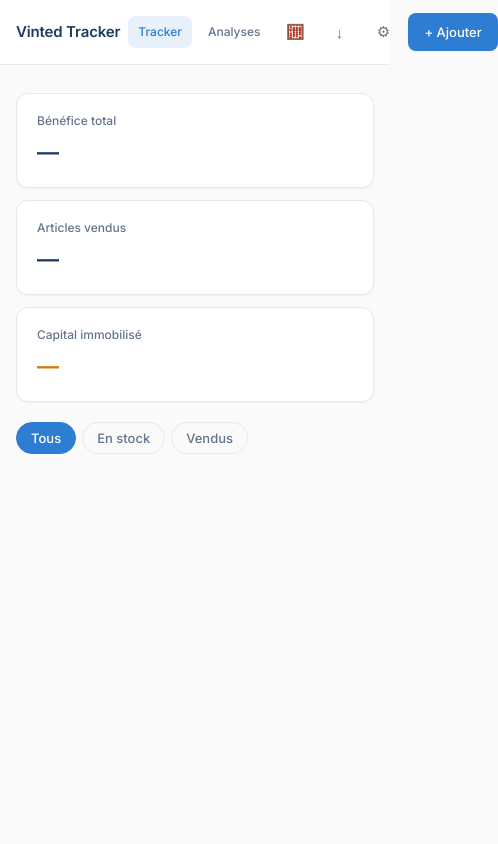
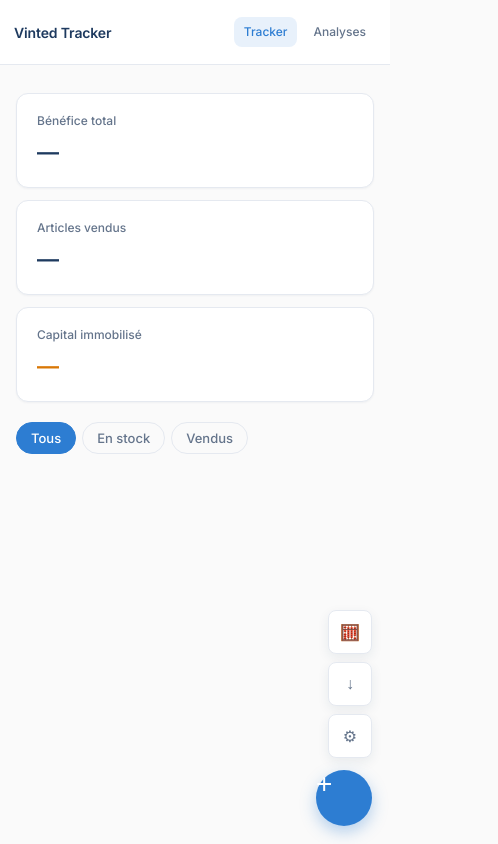
Before and after one commit to naiwtyx/vinted-tracker, a plain HTML site: page index.html in a window 390 px wide. Shown: the whole page, 498 px wide, since content can reach past the window. Drawn offline with Linux system fonts and the light colour scheme; no server answers.

Commit message:
Mobile: FAB bouton Ajouter + actions flottantes, no overflow

```diff
--- a/index.html
+++ b/index.html
@@ -63,6 +63,18 @@
       <p>Clique sur <strong>+ Ajouter</strong> pour commencer.</p>
     </div>
   </main>
+
+  <!-- FAB mobile : actions flottantes -->
+  <div class="fab-actions">
+    <button class="btn-icon-sm" title="Calculateur"
+            onclick="document.getElementById('btn-calc').click()">🧮</button>
+    <button class="btn-icon-sm" title="Export CSV"
+            onclick="document.getElementById('btn-export').click()">↓</button>
+    <button class="btn-icon-sm" title="Paramètres"
+            onclick="document.getElementById('btn-settings').click()">⚙</button>
+  </div>
+  <button class="fab-add" title="Ajouter un article"
+          onclick="document.getElementById('btn-add').click()">+</button>
 
   <!-- ── Modal ajout / modif ── -->
   <div class="modal-overlay" id="modal" style="display:none">
--- a/static/css/style.css
+++ b/static/css/style.css
@@ -40,6 +40,7 @@
 * { box-sizing: border-box; margin: 0; padding: 0; }
 
 html, body { height: 100%; }
+html { overflow-x: hidden; }
 
 body {
   background: var(--bg);
@@ -49,6 +50,7 @@
   line-height: 1.5;
   -webkit-font-smoothing: antialiased;
   text-rendering: optimizeLegibility;
+  overflow-x: hidden;
 }
 
 /* ── Navigation ──────────────────────────────────────────── */
@@ -98,10 +100,59 @@
   background: var(--accent-soft);
 }
 
-@media (max-width: 540px) {
-  .header-inner { padding: 0 16px; gap: 8px; }
-  .logo { font-size: 15px; }
-  .nav-link { padding: 7px 10px; font-size: 12px; }
+@media (max-width: 640px) {
+  .header-inner { padding: 0 14px; gap: 6px; }
+  .logo { font-size: 14px; }
+  .nav-link { padding: 6px 10px; font-size: 12px; }
+  /* Sur mobile, on cache les boutons icônes du header et le bouton ajouter
+     (remplacés par un FAB) */
+  .header-actions .btn-icon-sm,
+  .header-actions #btn-add { display: none; }
+}
+
+/* ── FAB : bouton flottant Ajouter (mobile) ─────────────── */
+.fab-add {
+  display: none;
+  position: fixed;
+  right: 18px;
+  bottom: 18px;
+  width: 56px; height: 56px;
+  background: var(--accent);
+  color: #fff;
+  border: none;
+  border-radius: 50%;
+  font-size: 28px;
+  font-weight: 300;
+  line-height: 1;
+  cursor: pointer;
+  box-shadow: 0 6px 16px rgba(45,125,210,0.35);
+  z-index: 90;
+  transition: transform .15s, box-shadow .15s;
+}
+.fab-add:hover,
+.fab-add:active {
+  background: var(--accent-hover);
+  transform: scale(1.05);
+}
+.fab-actions {
+  display: none;
+  position: fixed;
+  right: 18px;
+  bottom: 86px;
+  flex-direction: column;
+  gap: 8px;
+  z-index: 90;
+}
+.fab-actions .btn-icon-sm {
+  width: 44px; height: 44px;
+  background: var(--surface);
+  border: 1px solid var(--border);
+  box-shadow: var(--shadow-md);
+  font-size: 16px;
+}
+@media (max-width: 640px) {
+  .fab-add,
+  .fab-actions { display: flex; }
 }
 
 /* ── Buttons ─────────────────────────────────────────────── */
--- a/sw.js
+++ b/sw.js
@@ -1,4 +1,4 @@
-const CACHE = 'vinted-tracker-v5';
+const CACHE = 'vinted-tracker-v6';
 const STATIC = [
   './static/css/style.css',
   './static/js/shared.js',
```
